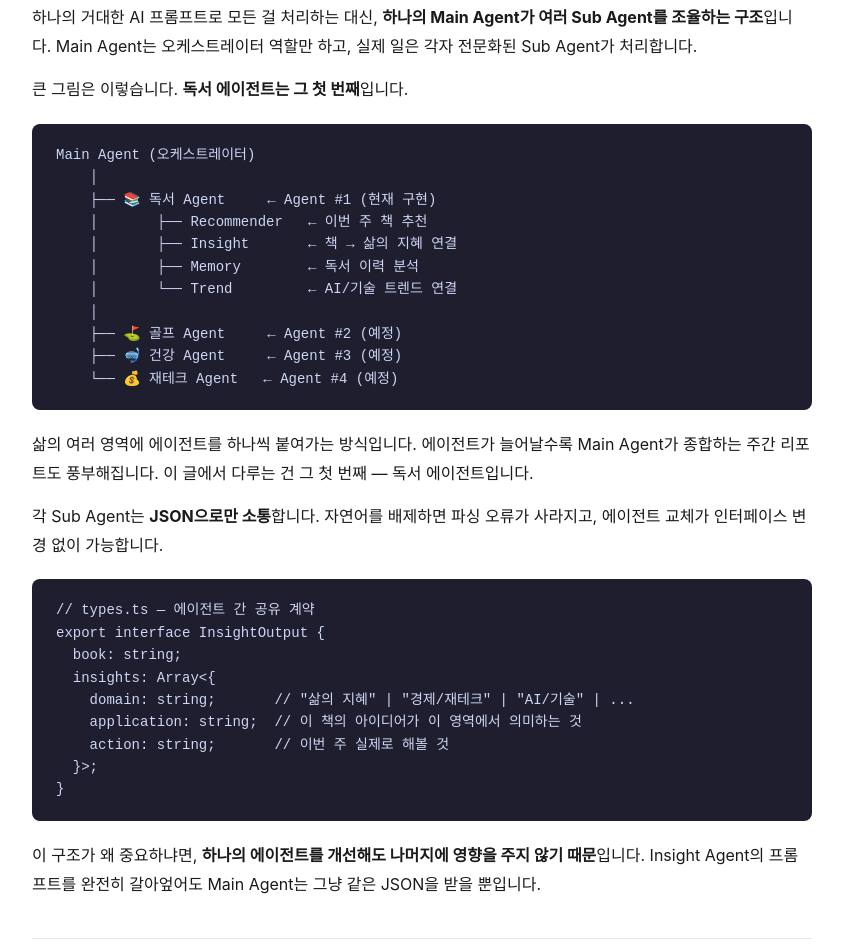
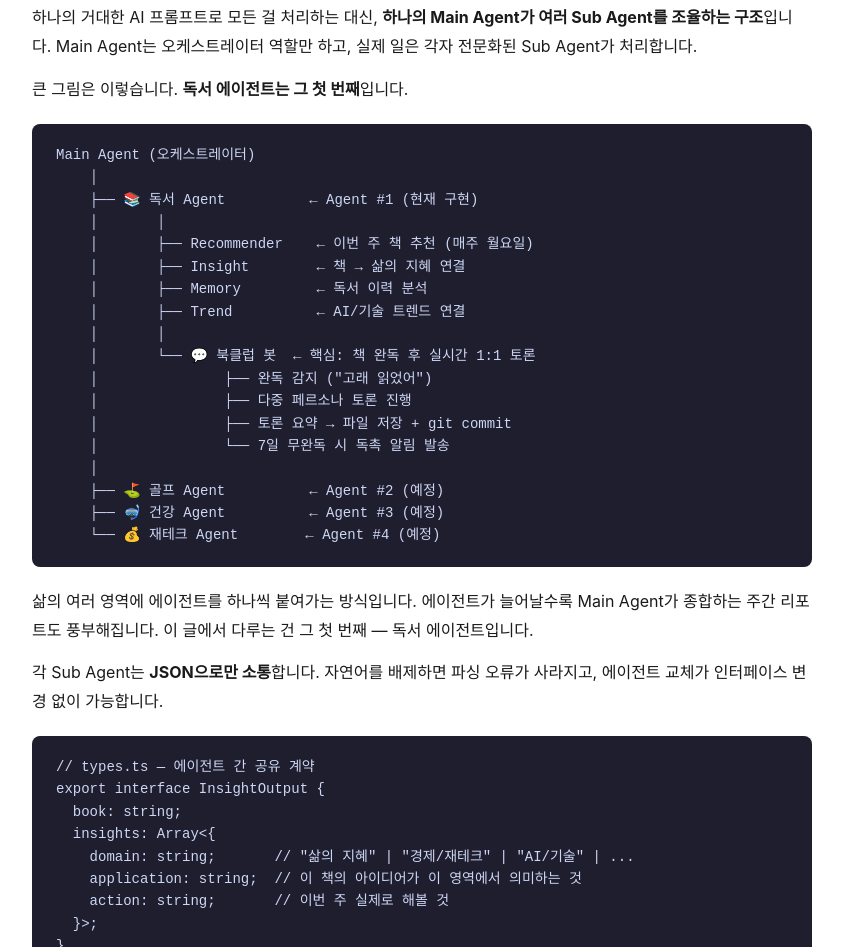
Before and after one commit to seogii1004-cpu/my-ai-agent-v1, a website: page doc/reading_blog.html in a window 1280 px wide. Shown: the part 893-1840 px from the top of the page, without its empty margins (218-1061 px from the left). Drawn offline with Linux system fonts and the light colour scheme.

Commit message:
docs: 아키텍처 다이어그램에 북클럽 봇 추가

```diff
--- a/doc/reading_blog.html
+++ b/doc/reading_blog.html
@@ -92,15 +92,22 @@
 <p>큰 그림은 이렇습니다. <strong>독서 에이전트는 그 첫 번째</strong>입니다.</p>
 <pre><code>Main Agent (오케스트레이터)
     │
-    ├── 📚 독서 Agent     ← Agent #1 (현재 구현)
-    │       ├── Recommender   ← 이번 주 책 추천
-    │       ├── Insight       ← 책 → 삶의 지혜 연결
-    │       ├── Memory        ← 독서 이력 분석
-    │       └── Trend         ← AI/기술 트렌드 연결
+    ├── 📚 독서 Agent          ← Agent #1 (현재 구현)
+    │       │
+    │       ├── Recommender    ← 이번 주 책 추천 (매주 월요일)
+    │       ├── Insight        ← 책 → 삶의 지혜 연결
+    │       ├── Memory         ← 독서 이력 분석
+    │       ├── Trend          ← AI/기술 트렌드 연결
+    │       │
+    │       └── 💬 북클럽 봇  ← 핵심: 책 완독 후 실시간 1:1 토론
+    │               ├── 완독 감지 (&quot;고래 읽었어&quot;)
+    │               ├── 다중 페르소나 토론 진행
+    │               ├── 토론 요약 → 파일 저장 + git commit
+    │               └── 7일 무완독 시 독촉 알림 발송
     │
-    ├── ⛳ 골프 Agent     ← Agent #2 (예정)
-    ├── 🤿 건강 Agent     ← Agent #3 (예정)
-    └── 💰 재테크 Agent   ← Agent #4 (예정)
+    ├── ⛳ 골프 Agent          ← Agent #2 (예정)
+    ├── 🤿 건강 Agent          ← Agent #3 (예정)
+    └── 💰 재테크 Agent        ← Agent #4 (예정)
 </code></pre>
 <p>삶의 여러 영역에 에이전트를 하나씩 붙여가는 방식입니다. 에이전트가 늘어날수록 Main Agent가 종합하는 주간 리포트도 풍부해집니다. 이 글에서 다루는 건 그 첫 번째 — 독서 에이전트입니다.</p>
 <p>각 Sub Agent는 <strong>JSON으로만 소통</strong>합니다. 자연어를 배제하면 파싱 오류가 사라지고, 에이전트 교체가 인터페이스 변경 없이 가능합니다.</p>
```
Also changed, not shown: doc/reading_blog.md (+15 -8 lines).
